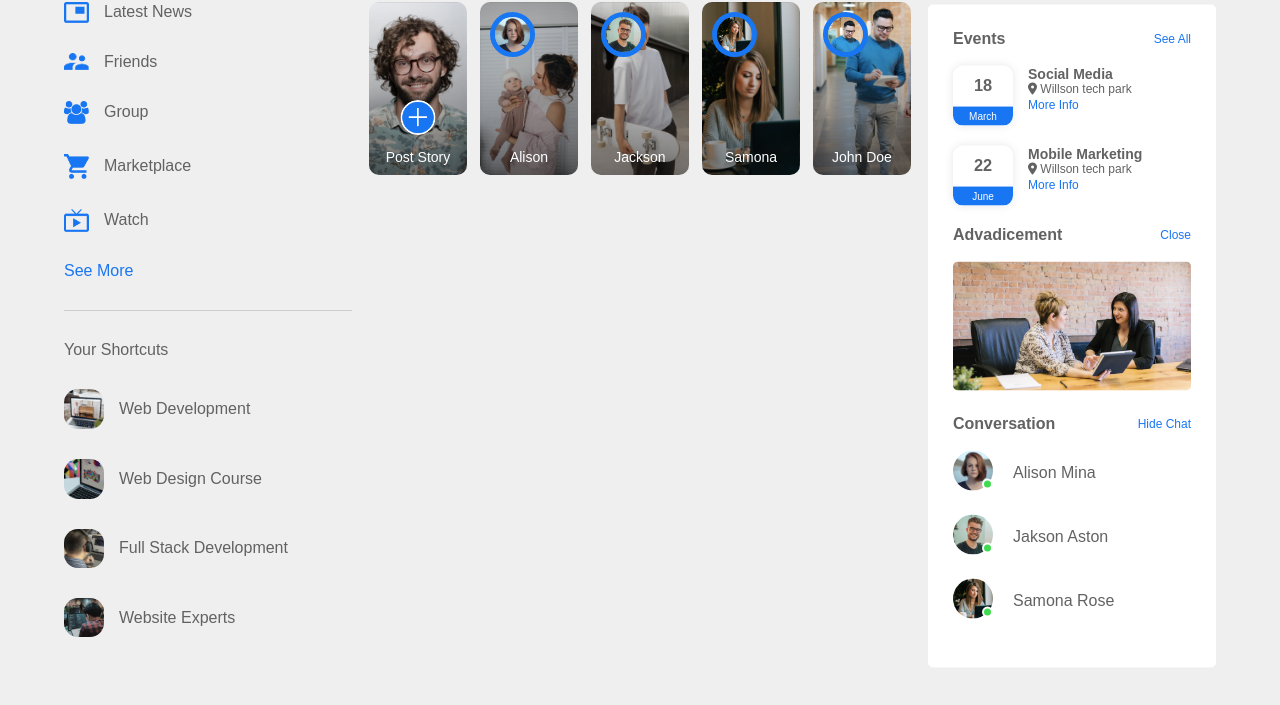
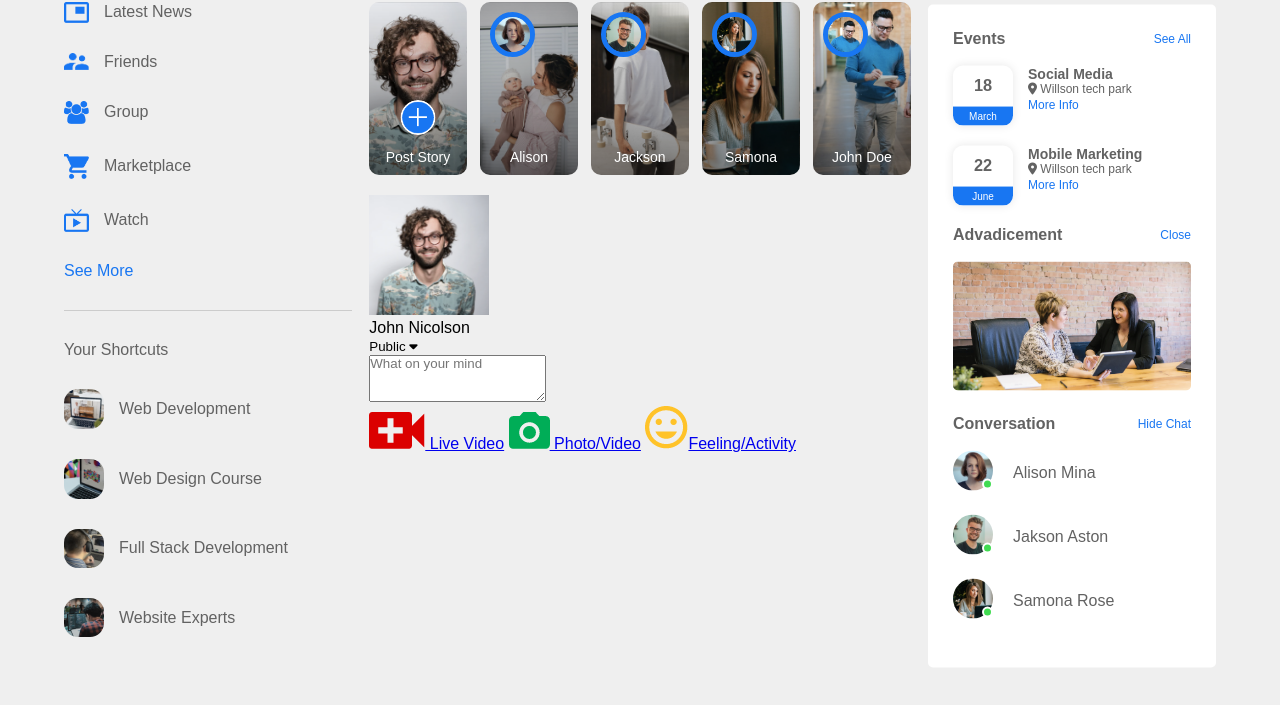
Before and after one commit to suhansece/Socialmedia, a plain HTML site: page index.html in a window 1280 px wide. Shown: the part 65-770 px from the top of the page. Drawn offline with Linux system fonts and the light colour scheme.

Commit message:
Created an html content for post box containers

```diff
--- a/index.html
+++ b/index.html
@@ -71,7 +71,30 @@
                 <p>John Doe</p>
             </div>
          </div>
+           <div class="writ-post-container">
+            <div class="user-profile">
+                <img src="images/profile-pic.png">
+                <div>
+                <p> John Nicolson</p>
+                <small>Public <i class="fa-solid fa-caret-down"></i></small>
+                </div>
+            </div>
+            <div class="post-input-container">
+                <textarea rows="3" placeholder="What on your mind"></textarea>
+                <div class="add-post-link">
+                    <a href="#"><img src="images/live-video.png"> Live Video</a>
+                    <a href="#"><img src="images/photo.png"> Photo/Video</a>
+                    <a href="#"><img src="images/feeling.png">Feeling/Activity</a>
+                </div>
+            </div>
+           </div>
+
         </div>
+
+
+
+
+
         <div class="right-sidebar">
            <div class="sidebar-title">
             <h4>Events</h4>
```
